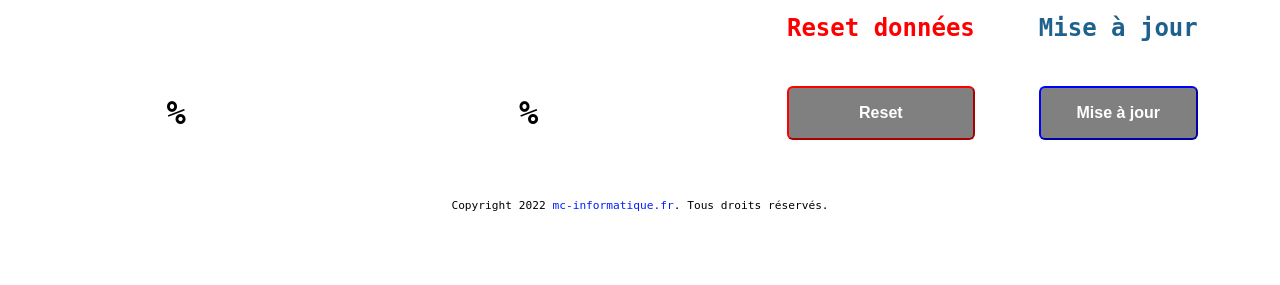
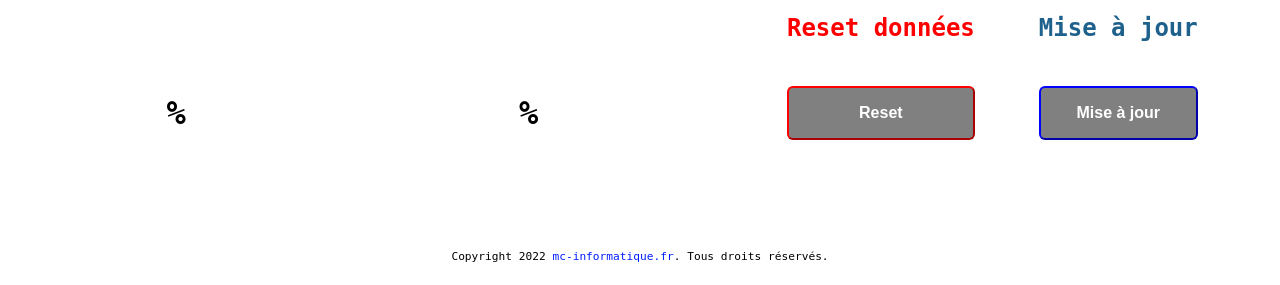
Before and after one commit to Acem31/capteurs_mcinfo, a PHP site: page / in a window 1280 px wide. Shown: the part 566-851 px from the top of the page. Before the commit the page ends 777 px from the top, so only its background shows below. Run offline with PHP 8.4, Linux system fonts and the light colour scheme; data that the repository does not hold is empty.

Commit message:
Update capteurs.css

```diff
--- a/capteurs.css
+++ b/capteurs.css
@@ -3,7 +3,10 @@
 body {
 	margin: 0;
 	font-family: "Lucida Sans Typewriter","monospace";
-	min-height:100%;
+	min-height:100vh;
+	display: flex;
+	flex-direction: column;
+	align-content: space-between;
 }
 h2 {
 	color: #1F618D;
@@ -153,9 +156,8 @@ input {
 }
 footer {
 	font-size: 0.7em;
-	position:absolute;
-	bottom:0;
 	width:100%;
+	align-self: flex-end;
 }
 footer a {
 	color: #001DFF;
```
